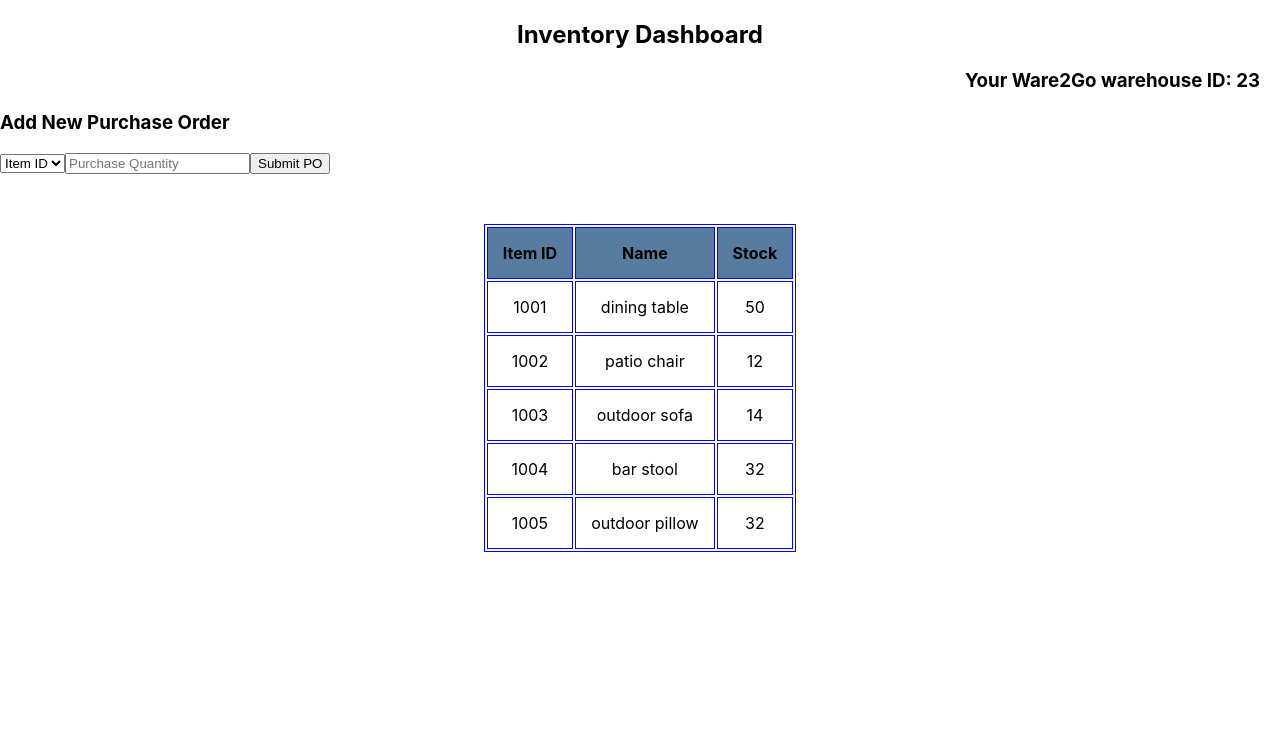
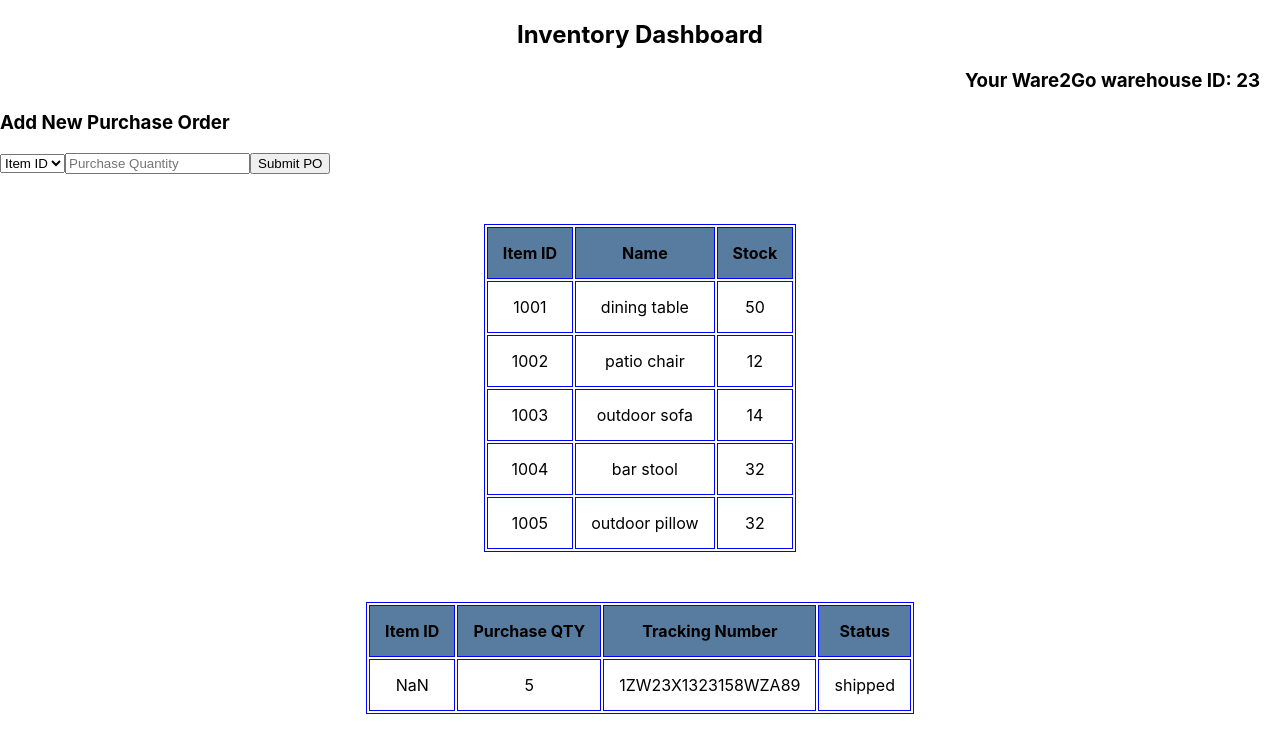
Before and after one commit to ebwittenberg/merchant-manage, a React (Create React App) app: page / in a window 1280 px wide. Both pictures are taken after typing "5" into the empty fields and a click on the button "Submit PO". Shown: the top 752 px of the page. Built offline with nearby package versions, Linux system fonts and the light colour scheme.

Commit message:
shipments appear below table as POs are added

```diff
--- a/src/components/InventoryDashboard.js
+++ b/src/components/InventoryDashboard.js
@@ -2,6 +2,7 @@ import React from 'react';
 import { store } from '../store';
 import Item from './Item';
 import AddPo from './AddPo';
+import TrackingList from '../containers/TrackingListContainer';
 
 // inventoryDashboard needs to track value of item the PO is for and stock value
 class InventoryDashboard extends React.Component {
@@ -17,6 +18,7 @@ class InventoryDashboard extends React.Component {
     render() {
         const state = store.getState();
         console.log(state);
+        console.log(state.tracking);
         return (
             <div>
                 <h2 style={{textAlign: 'center'}}>Inventory Dashboard</h2>
@@ -43,7 +45,9 @@ class InventoryDashboard extends React.Component {
                         }
                     </tbody>
                 </table>
-
+                {
+                    state.tracking.length ? <TrackingList /> : null
+                }
 
             </div>
         )
--- /dev/null
+++ b/src/components/Shipment.js
@@ -0,0 +1,18 @@
+import React from 'react';
+
+function Shipment({details}) {
+
+    return (
+        <tr>
+            <td>{details.itemID}</td>
+            <td>{details.purchaseQty}</td>
+            <td>{details.trackingNum}</td>
+            <td>{details.status}</td>
+        </tr>
+    )
+
+
+}
+
+
+export default Shipment;
--- a/src/components/TrackingList.js
+++ b/src/components/TrackingList.js
@@ -1,9 +1,27 @@
 import React from 'react';
+import Shipment from './Shipment';
 
 // job of tracking list is to display all POs that are currently being processed/shipped
-function TrackingList() {
+// will get an array of just the tracking objects from state
+function TrackingList({shipments}) {
 
+    console.log(shipments);
+    return (
+    <table>
+        <tbody>
+            <tr>
+                <th>Item ID</th>
+                <th>Purchase QTY</th>
+                <th>Tracking Number</th>
+                <th>Status</th>
+            </tr>
 
+            {
+                shipments.map((trackingObject, index) => <Shipment details={trackingObject}/>)
+            }
+        </tbody>
+    </table>
+    )
 
 }
 
--- /dev/null
+++ b/src/containers/TrackingListContainer.js
@@ -0,0 +1,13 @@
+import { connect } from 'react-redux';
+import TrackingList from '../components/TrackingList'
+
+// mapstatetoprops
+
+// needs to pass TrackingList just the tracking array (only thing it cares about)
+function mapStateToProps(state) {
+    return {
+        shipments: state.tracking
+    }
+}
+
+export default connect(mapStateToProps)(TrackingList)
--- a/src/reducers/inventory.js
+++ b/src/reducers/inventory.js
@@ -11,7 +11,8 @@ export function inventoryReducer(state='', action) {
             const trackingObject = {
                 itemID: parseInt(action.payload.itemID),
                 purchaseQty: parseInt(action.payload.purchaseQty),
-                trackingNum: '1ZW23X1323158WZA89'
+                trackingNum: '1ZW23X1323158WZA89',
+                status: 'shipped'
             }
 
             // needs to return state object with just the specific item's stock changed
```
